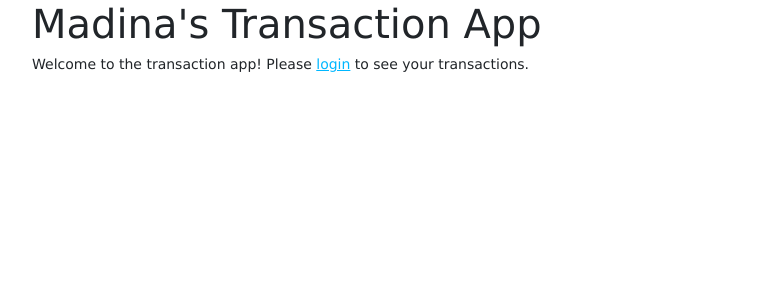
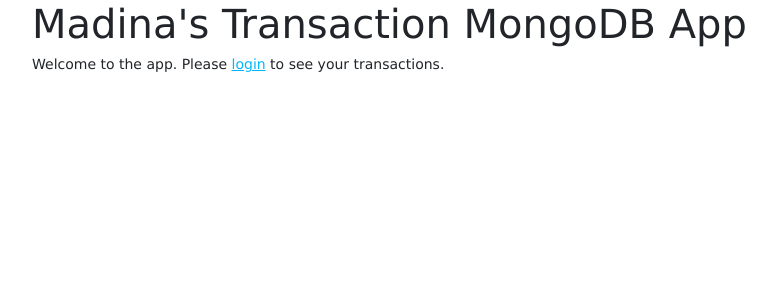
Before and after one commit to mnamadina/PA04, a Node server app: page / in a window 1280 px wide. Shown: the part 100-400 px from the top of the page, without its empty margins (30-806 px from the left). Run offline with Node 20, Linux system fonts and the light colour scheme; some libraries are stand-ins or nearby versions.

Commit message:
edited some more stuff

```diff
--- a/myapp/views/index.ejs
+++ b/myapp/views/index.ejs
@@ -1,16 +1,13 @@
 <div class="my-10">
     <h1 class="mb-2 text-2xl font-bold dark:text-slate-100">
-      Madina's Transaction App
+      Madina's Transaction MongoDB App
     </h1>
     <% if (!loggedIn) {%>
     <p class="text-slate-700 dark:text-slate-400">
-      Welcome to the transaction app! Please
-      <a class="text-sky-400 underline" href="/login">login</a> to see your
-      transactions.
-    </p>
+      Welcome to the app. Please <a class="text-sky-400 underline" href="/login">login</a> to see your transactions.</p>
     <% } else { %>
     <p class="text-slate-700 dark:text-slate-400">
-      Welcome to the transaction app! Please
+      Welcome to the app. Please
       <a class="text-sky-400 underline" href="/transactions">click here</a> to see
       your transactions.
     </p>
```
